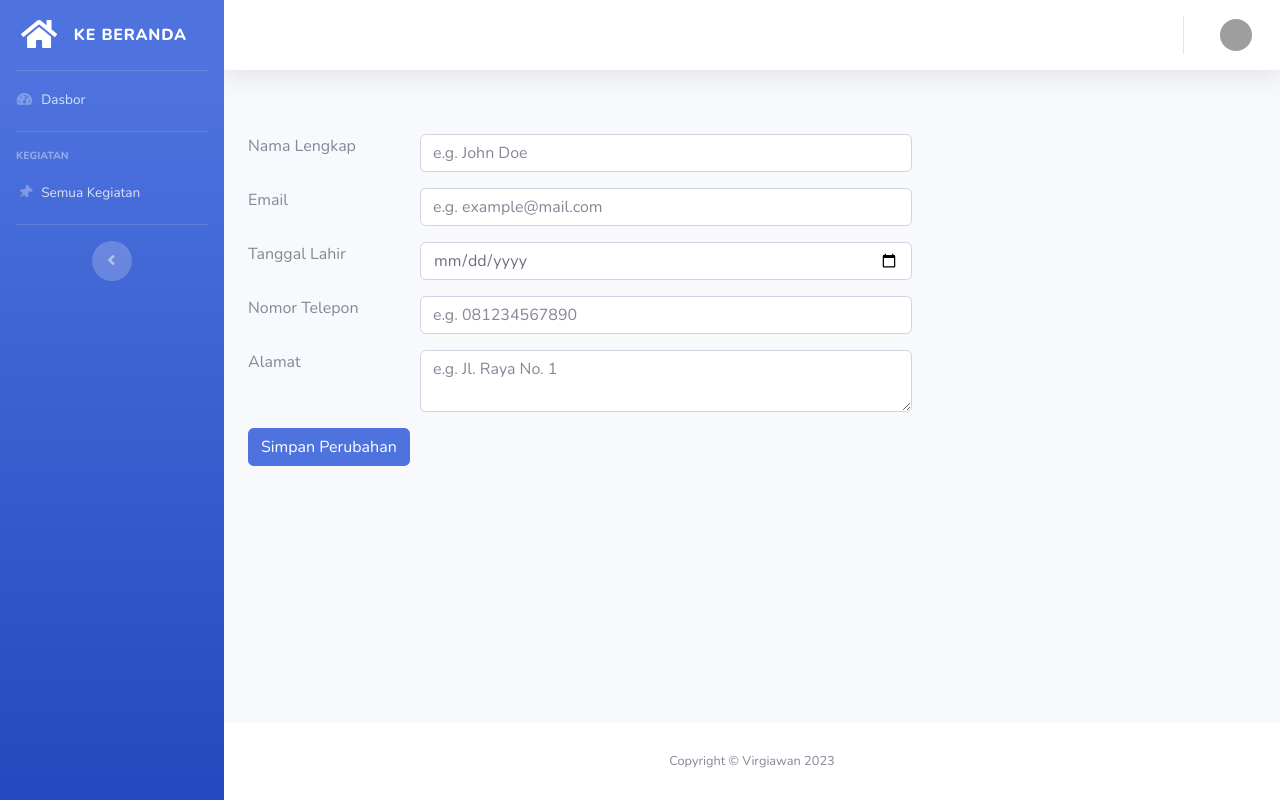
After one commit to virgiawankusuma/sujikom2023, a CodeIgniter 4 app: template app/Views/admin/profile.php in a window 1280 px wide. The commit adds this page. Run offline with PHP 8.4 and a stand-in for CodeIgniter, Linux system fonts and the light colour scheme; the template is opened without the code that fills it, so the values that code supplies are empty; some libraries are stand-ins or nearby versions; grey boxes are pictures that could not be loaded.

Commit message:
✨ feat: add profile and change password

```diff
--- a/app/Config/Routes.php
+++ b/app/Config/Routes.php
@@ -40,6 +40,10 @@ $routes->post('/register', 'auth::saveRegister');
 $routes->get('/logout', 'auth::logout');
 
 $routes->get('/admin', 'admin::index');
+$routes->get('/admin/profil', 'admin::profile');
+$routes->put('/admin/profil', 'admin::updateProfile');
+$routes->get('/admin/ubah-password', 'admin::changePassword');
+$routes->put('/admin/ubah-password', 'admin::updatePassword');
 $routes->get('/admin/kegiatan', 'admin::kegiatan');
 $routes->get('/admin/kegiatan/add', 'admin::create');
 $routes->post('/admin/kegiatan/save', 'admin::save');
--- /dev/null
+++ b/app/Views/admin/profile.php
@@ -0,0 +1,117 @@
+<?= $this->extend('admin/layout'); ?>
+
+<?= $this->section('adminContent'); ?>
+<div class="container-fluid">
+  <!-- Page Heading -->
+  <div class="d-sm-flex align-items-center justify-content-between mb-4">
+    <h1 class="h3 mb-0 text-gray-800"><?= $title; ?></h1>
+  </div>
+  <div class="row">
+    <div class="col-8 mb-3">
+    <?php if (session()->getFlashdata('message')) { ?>
+      <div class="alert alert-success alert-dismissible fade show">
+        <strong>Success!</strong> <?= session()->getFlashdata('message'); ?>
+        <button type="button" class="close" data-dismiss="alert" aria-label="Close">
+          <span aria-hidden="true">&times;</span>
+        </button>
+      </div>
+    <?php }; ?>
+    </div>
+    <div class="col-8">
+      <?= form_open('admin/profil', ['method' => 'post']); ?>
+        <input type="hidden" name="_method" value="PUT">
+        <input type="hidden" name="id" value="<?= $user['id'];?>">
+        <?= csrf_field(); ?>
+        <!-- nama -->
+        <div class="mb-3 row">
+          <label for="nama" class="col-3 form-label">Nama Lengkap</label>
+          <div class="col-9">
+            <input
+              type="text"
+              class="form-control <?=(isset($errors['nama'])) ? 'is-invalid' : '';?>"
+              placeholder="e.g. John Doe"
+              id="nama"
+              name="nama"
+              value="<?= (old('nama') ? old('nama') : $user['nama']);?>"
+            >
+            <div class="invalid-feedback">
+              <?= validation_show_error('nama');?>
+            </div>
+          </div>
+        </div>
+
+        <!-- email -->
+        <div class="mb-3 row">
+          <label for="email" class="col-3 form-label">Email</label>
+          <div class="col-9">
+            <input
+              type="email"
+              class="form-control <?=(isset($errors['email'])) ? 'is-invalid' : '';?>"
+              placeholder="e.g. example@mail.com"
+              id="email"
+              name="email"
+              value="<?= (old('email') ? old('email') : $user['email']);?>"
+            >
+            <div class="invalid-feedback">
+              <?= validation_show_error('email');?>
+            </div>
+          </div>
+        </div>
+
+        <!-- tanggal_lahir -->
+        <div class="mb-3 row">
+          <label for="tanggal_lahir" class="col-3 form-label">Tanggal Lahir</label>
+          <div class="col-9">
+            <input
+              type="date"
+              class="form-control <?=(isset($errors['tanggal_lahir'])) ? 'is-invalid' : '';?>"
+              placeholder="e.g. 01/01/2000"
+              id="tanggal_lahir"
+              name="tanggal_lahir"
+              value="<?= (old('tanggal_lahir') ? old('tanggal_lahir') : $user['tanggal_lahir']);?>"
+            >
+            <div class="invalid-feedback">
+              <?= validation_show_error('tanggal_lahir');?>
+            </div>
+          </div>
+        </div>
+
+        <!-- nomor telepon -->
+        <div class="mb-3 row">
+          <label for="nomor_telepon" class="col-3 form-label">Nomor Telepon</label>
+          <div class="col-9">
+            <input
+              type="text"
+              class="form-control <?=(isset($errors['nomor_telepon'])) ? 'is-invalid' : '';?>"
+              placeholder="e.g. 081234567890"
+              id="nomor_telepon"
+              name="nomor_telepon"
+              value="<?= (old('nomor_telepon') ? old('nomor_telepon') : $user['nomor_telepon']);?>"
+            >
+            <div class="invalid-feedback">
+              <?= validation_show_error('nomor_telepon');?>
+            </div>
+          </div>
+        </div>
+
+        <!-- alamat -->
+        <div class="mb-3 row">
+          <label for="alamat" class="col-3 form-label">Alamat</label>
+          <div class="col-9">
+            <textarea
+              class="form-control <?=(isset($errors['alamat'])) ? 'is-invalid' : '';?>"
+              placeholder="e.g. Jl. Raya No. 1"
+              id="alamat"
+              name="alamat"
+            ><?= (old('alamat') ? old('alamat') : $user['alamat']);?></textarea>
+            <div class="invalid-feedback">
+              <?= validation_show_error('alamat');?>
+            </div>
+          </div>
+        </div>
+        <button type="submit" class="btn btn-primary">Simpan Perubahan</button>
+      <?= form_close(); ?>
+    </div>
+  </div>
+</div>
+<?= $this->endSection(); ?>
--- a/app/Views/admin/topbar.php
+++ b/app/Views/admin/topbar.php
@@ -18,6 +18,16 @@
             </a>
             <!-- Dropdown - User Information -->
             <div class="dropdown-menu dropdown-menu-right shadow animated--grow-in" aria-labelledby="userDropdown">
+                <!-- profile -->
+                <a class="dropdown-item" href="<?= base_url('admin/profil'); ?>">
+                    <i class="fas fa-user fa-sm fa-fw mr-2 text-gray-400"></i>
+                    Profil
+                </a>
+                <!-- change password -->
+                <a class="dropdown-item" href="<?= base_url('admin/ubah-password'); ?>">
+                    <i class="fas fa-key fa-sm fa-fw mr-2 text-gray-400"></i>
+                    Ubah Password
+                </a>
                 <div class="dropdown-divider"></div>
                 <a class="dropdown-item" href="#" data-toggle="modal" data-target="#logoutModal">
                     <i class="fas fa-sign-out-alt fa-sm fa-fw mr-2 text-gray-400"></i>
```
Also changed, not shown: app/Controllers/Admin.php (+120 -0 lines), app/Views/admin/change-password.php (added, +64 -0 lines).
